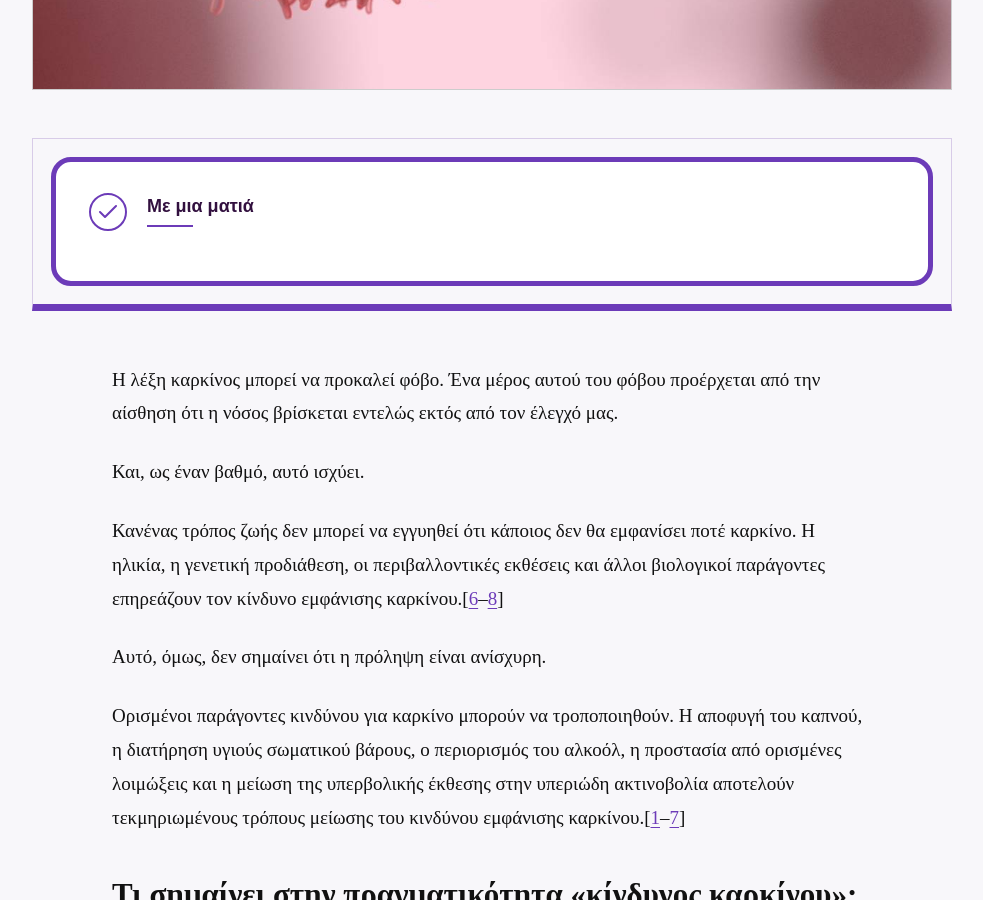
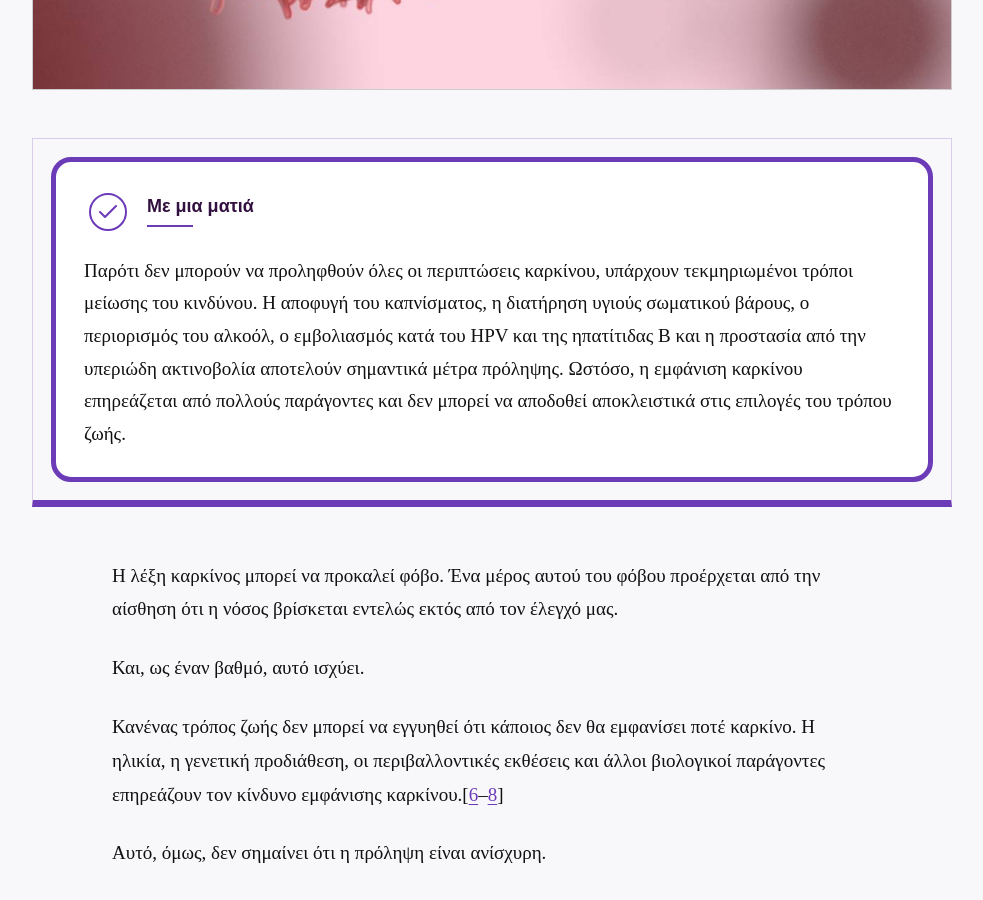
Before and after one commit to BiomedFacts/BiomedFacts, a Jekyll site: the page built from _posts/2026-09-12-karkinos-5-tropoi-gia-na-meiwseis-ton-kindyno-anapty3hs.md, in a window 1280 px wide and 900 px high, scrolled down 975 px. Shown: the whole window, without its empty margins (148-1131 px from the left). Built offline with Jekyll 4.4.1, drawn with Linux system fonts in a browser that asks for light colours.

Commit message:
Update _posts/2026-09-12-karkinos-5-tropoi-gia-na-meiwseis-ton-kindyno-anapty3hs.md (via Pages CMS)

```diff
--- a/_posts/2026-09-12-karkinos-5-tropoi-gia-na-meiwseis-ton-kindyno-anapty3hs.md
+++ b/_posts/2026-09-12-karkinos-5-tropoi-gia-na-meiwseis-ton-kindyno-anapty3hs.md
@@ -13,6 +13,13 @@ seo_title: "Πώς να μειώσεις τον κίνδυνο καρκίνου:
 seo_description: Πώς μπορείς να μειώσεις τον κίνδυνο καρκίνου; Δες 5
   επιστημονικά τεκμηριωμένους τρόπους για κάπνισμα, βάρος, αλκοόλ, λοιμώξεις και
   UV ακτινοβολία.
+overview: Παρότι δεν μπορούν να προληφθούν όλες οι περιπτώσεις καρκίνου,
+  υπάρχουν τεκμηριωμένοι τρόποι μείωσης του κινδύνου. Η αποφυγή του καπνίσματος,
+  η διατήρηση υγιούς σωματικού βάρους, ο περιορισμός του αλκοόλ, ο εμβολιασμός
+  κατά του HPV και της ηπατίτιδας Β και η προστασία από την υπεριώδη ακτινοβολία
+  αποτελούν σημαντικά μέτρα πρόληψης. Ωστόσο, η εμφάνιση καρκίνου επηρεάζεται
+  από πολλούς παράγοντες και δεν μπορεί να αποδοθεί αποκλειστικά στις επιλογές
+  του τρόπου ζωής.
 ---
 Η λέξη καρκίνος μπορεί να προκαλεί φόβο. Ένα μέρος αυτού του φόβου προέρχεται από την αίσθηση ότι η νόσος βρίσκεται εντελώς εκτός από τον έλεγχό μας.
 
```
